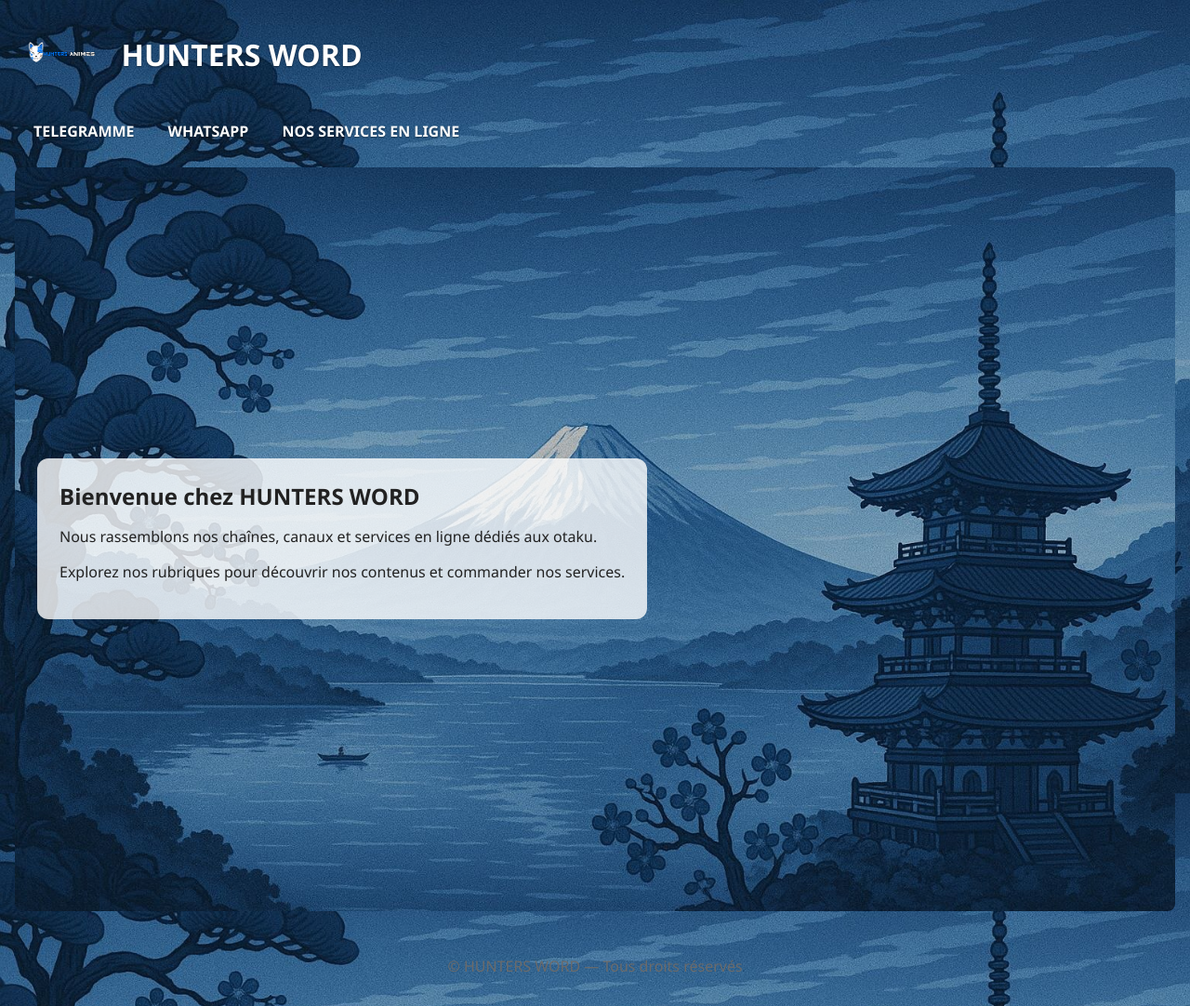
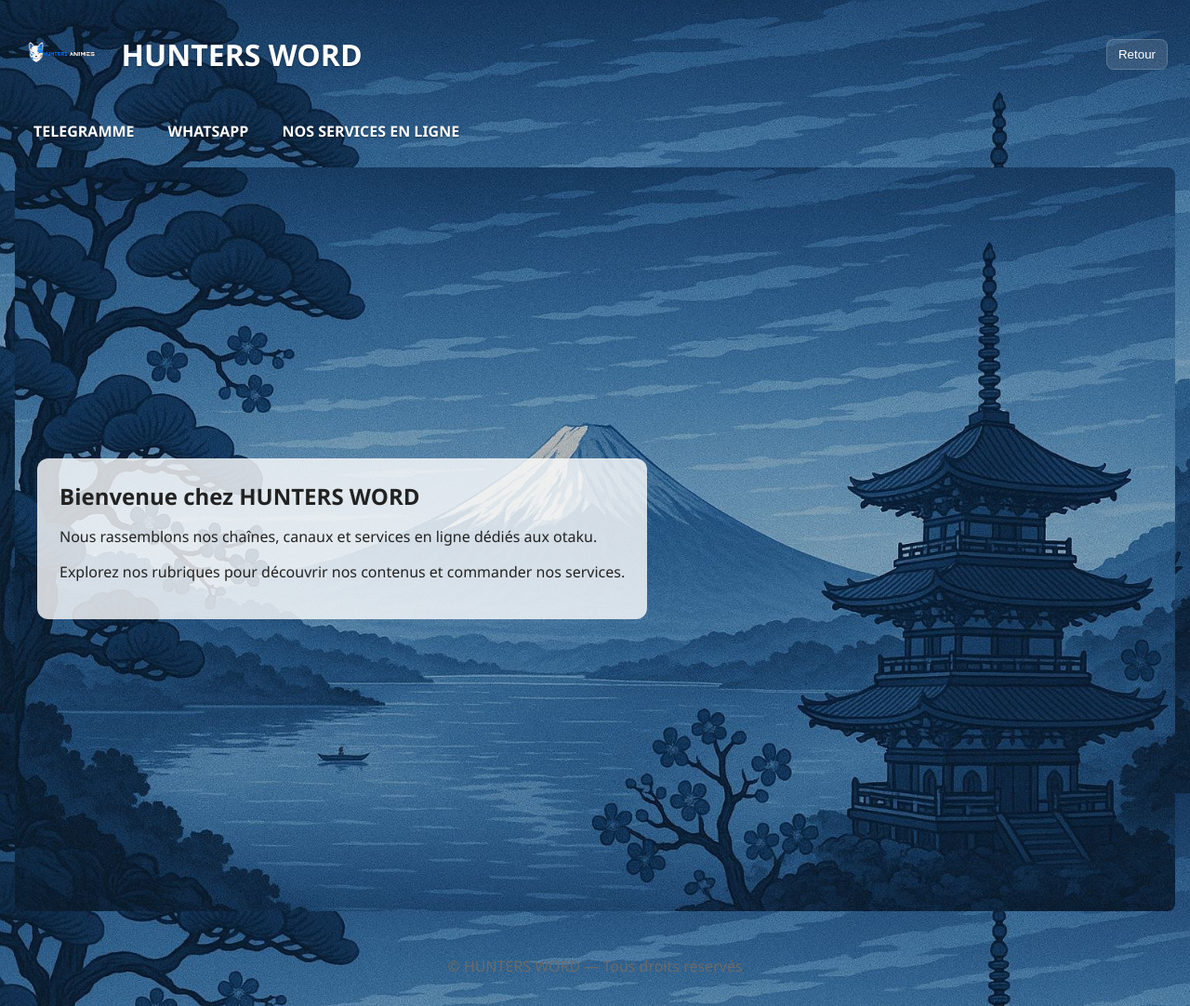
Before and after one commit to ryah001/HUNTERS-WORD, a plain HTML site: page index.html in a window 1280 px wide. Shown: the whole page at 93% size. Drawn offline with Linux system fonts and the light colour scheme.

Commit message:
Supprimer images non utilisées, ajouter nouvelles images, bouton Retour et style titres blancs

```diff
--- a/css/style.css
+++ b/css/style.css
@@ -18,6 +18,8 @@
 .site-header h1, .main-nav a, .site-header .logo + h1{color:#ffffff;text-shadow:0 1px 2px rgba(0,0,0,0.45)}
 body{font-family: 'Segoe UI', Roboto, 'Noto Sans', sans-serif;margin:0;background-color:var(--bg);color:var(--text)}
 .site-header .logo img{height:64px}
+.back-btn{margin-left:auto;background:rgba(255,255,255,0.12);border:1px solid rgba(255,255,255,0.18);color:#fff;padding:8px 12px;border-radius:8px;text-decoration:none;cursor:pointer}
+.back-btn:hover{background:rgba(255,255,255,0.2)}
 .main-nav{background:transparent;padding:12px 24px}
 .main-nav ul{list-style:none;padding:0;margin:0;display:flex;gap:12px}
 .main-nav a{color:#ffffff; text-decoration:none;font-weight:700;padding:8px 12px;border-radius:8px}
--- a/index.html
+++ b/index.html
@@ -10,6 +10,7 @@
   <header class="site-header">
     <a class="logo" href="index.html"><img src="assets/logo.png" alt="HUNTERS WORD logo"></a>
     <h1>HUNTERS WORD</h1>
+    <button class="back-btn" onclick="history.back()" aria-label="Retour">Retour</button>
   </header>
 
   <nav class="main-nav">
```
Also changed, not shown: services.html (+1 -0 lines), telegram.html (+1 -0 lines), whatsapp.html (+1 -0 lines), assets/sched1.jpg (deleted).
